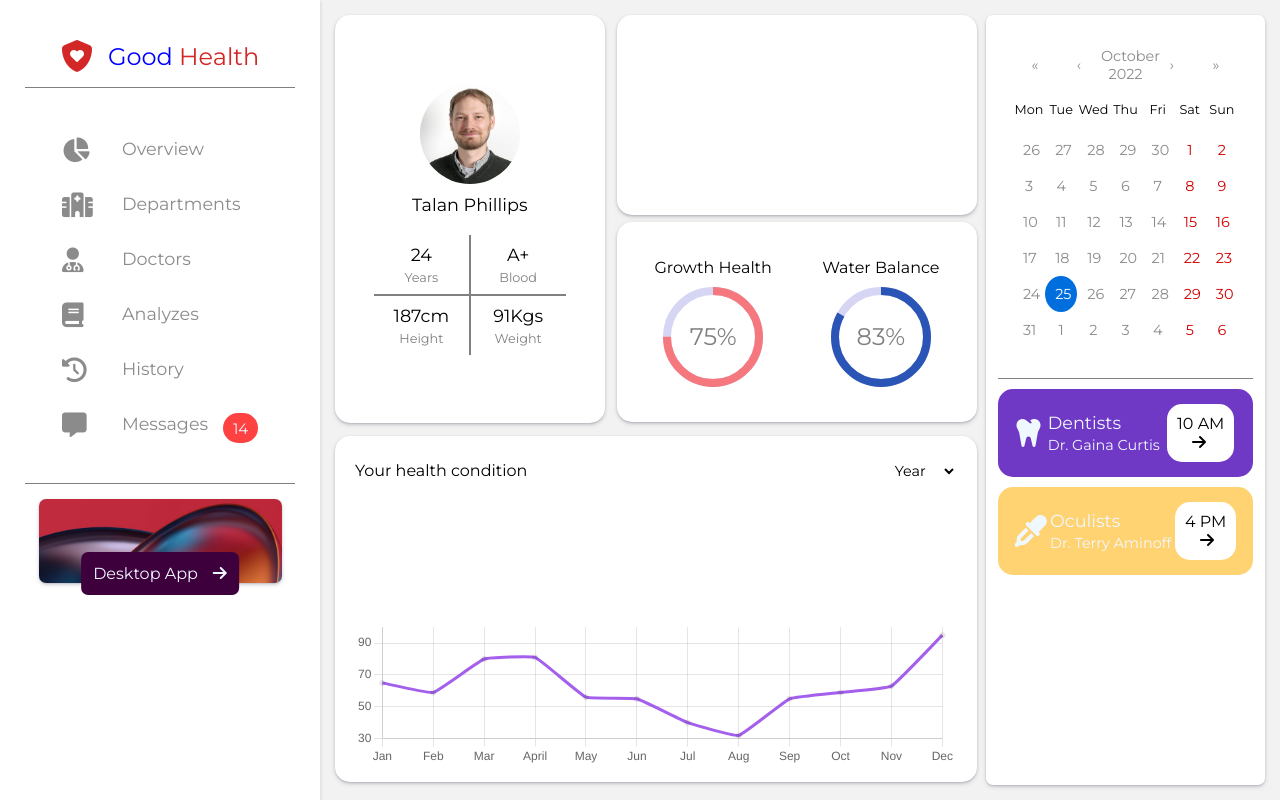
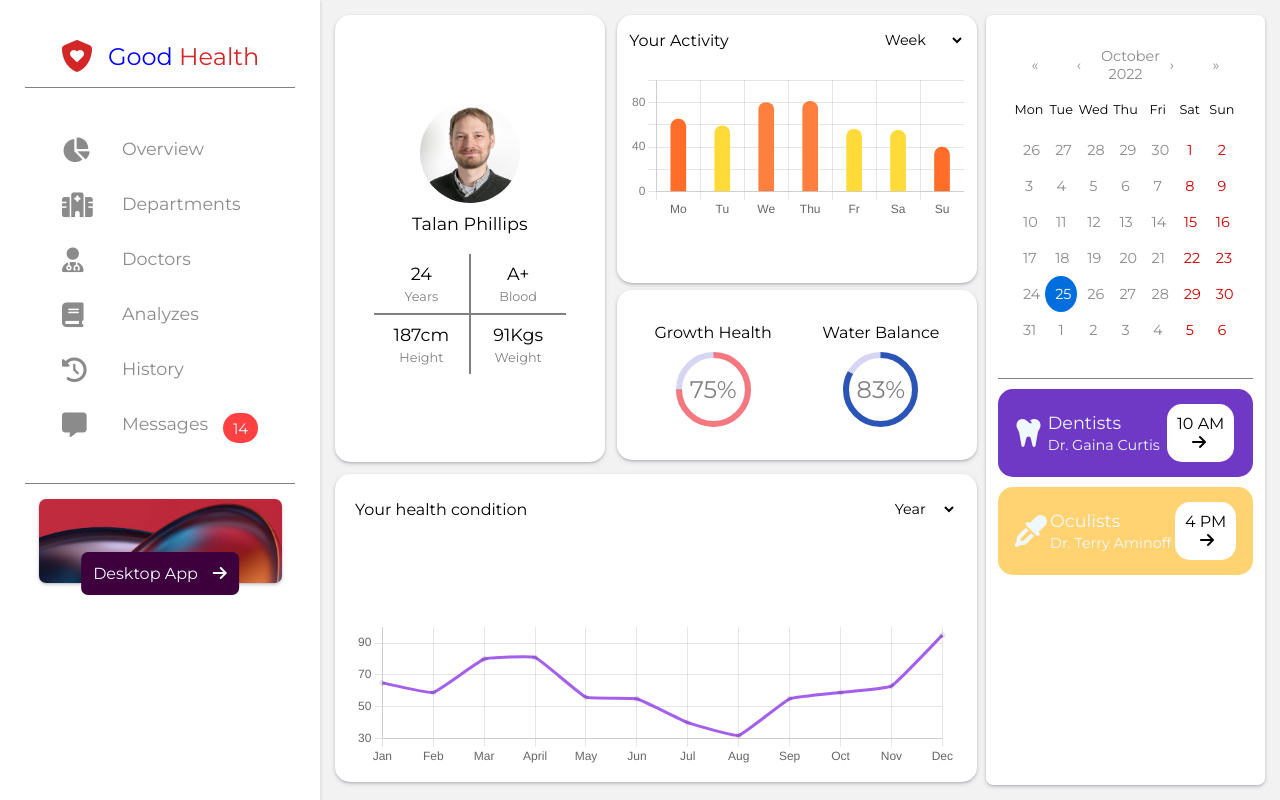
Before and after one commit to tier3guy/BMC-Internship-Assignment, a React (Create React App) app: page / in a window 1280 px wide. Built offline with nearby package versions, Linux system fonts and the light colour scheme.

Commit message:
Progress

```diff
--- a/src/App.css
+++ b/src/App.css
@@ -17,7 +17,7 @@
 
 .top{
     width: 100%;
-    height: 53%;
+    height: 58%;
     display: flex;
     justify-content: space-between;
 }
@@ -27,7 +27,7 @@
 }
 
 .graph-container-wrapper{
-    height: 45%;
+    height: 40%;
     margin-top: 2%;
     width: 100%;
 }
--- a/src/components/Activity/index.css
+++ b/src/components/Activity/index.css
@@ -1,6 +1,6 @@
 .activity{
     width: 100%;
-    height: 49%;
+    height: 38%;
     margin-top: 2%;
     background: white;
     box-shadow: rgba(50, 50, 93, 0.25) 0px 2px 5px -1px, rgba(0, 0, 0, 0.3) 0px 1px 3px -1px;
@@ -9,5 +9,4 @@
     display: flex;
     justify-content: space-around;
     align-items: center;
-
 }
--- a/src/components/Progressbar/index.css
+++ b/src/components/Progressbar/index.css
@@ -1,8 +1,8 @@
 .progress{
     width: 100%;
-    height: 49%;
+    height: 60%;
     background: white;
     box-shadow: rgba(50, 50, 93, 0.25) 0px 2px 5px -1px, rgba(0, 0, 0, 0.3) 0px 1px 3px -1px;
     border-radius: 15px;
-    padding: 12px;
+    padding: 5px 12px;
 }
--- a/src/components/Progressbar/index.js
+++ b/src/components/Progressbar/index.js
@@ -1,13 +1,70 @@
 import "./index.css";
 
 // External Libraries
-import { Chart as ChartJS } from "chart.js/auto";
+import { Chart as ChartJS, Scale } from "chart.js/auto";
 import { Bar } from "react-chartjs-2";
 
 const Progress = () => {
     return (
         <div className="progress">
+            <div className="graph-header">
+                <h3 className="tittle">Your Activity</h3>
+                <div className="week-dropdown">
 
+                    <select name="year" id="year">
+                        <option value="none" id="label">Week <i class="fa-solid fa-chevron-down"></i></option>
+                        <option value="2020">Week 1</option>
+                        <option value="2021">Week 2</option>
+                        <option value="2022">Week 3</option>
+                    </select>
+                </div>
+            </div>
+            <div className="graph">
+                <Bar
+                    data={{
+                        labels: ["Mo", "Tu", "We", "Thu", "Fr", "Sa", "Su"],
+                        datasets: [{
+                            label: "",
+                            data: [65, 59, 80, 81, 56, 55, 40],
+                            barThickness: 15,
+                            backgroundColor: [
+                                '#FF6D28',
+                                '#FEDB39',
+                                '#FF7F3F',
+                                '#FF7F3F',
+                                '#FEDB39',
+                                '#FEDB39'
+                            ],
+                            fill: true,
+                            borderColor: '#A460ED',
+                            tension: 1,
+                            borderRadius: 15,
+                        }]
+                    }}
+                    options={{
+                        maintainAspectRatio: false,
+                        pointBorderWidth: 0,
+                        plugins: {
+                            legend: {
+                                display: false
+                            }
+                        },
+                        scales: {
+                            y: {
+                                ticks: {
+                                    // For a category axis, the val is the index so the lookup via getLabelForValue is needed
+                                    callback: function (val, index) {
+                                        // Hide every 2nd tick label
+                                        return index % 2 === 0 ? this.getLabelForValue(val) : '';
+                                    },
+                                    color: 'grey',
+                                }
+                            }
+                        },
+                        responsive: true
+                    }}
+                />
+            </div>
         </div>
     )
 }
--- a/src/components/Spinner/index.css
+++ b/src/components/Spinner/index.css
@@ -2,8 +2,8 @@
     display: flex;
     justify-content: center;
     align-items: center;
-    width: 100px;
-    height: 100px;
+    width: 75px;
+    height: 75px;
     position: relative;
 }
 .wrapper-progress-bar > h3{
```
